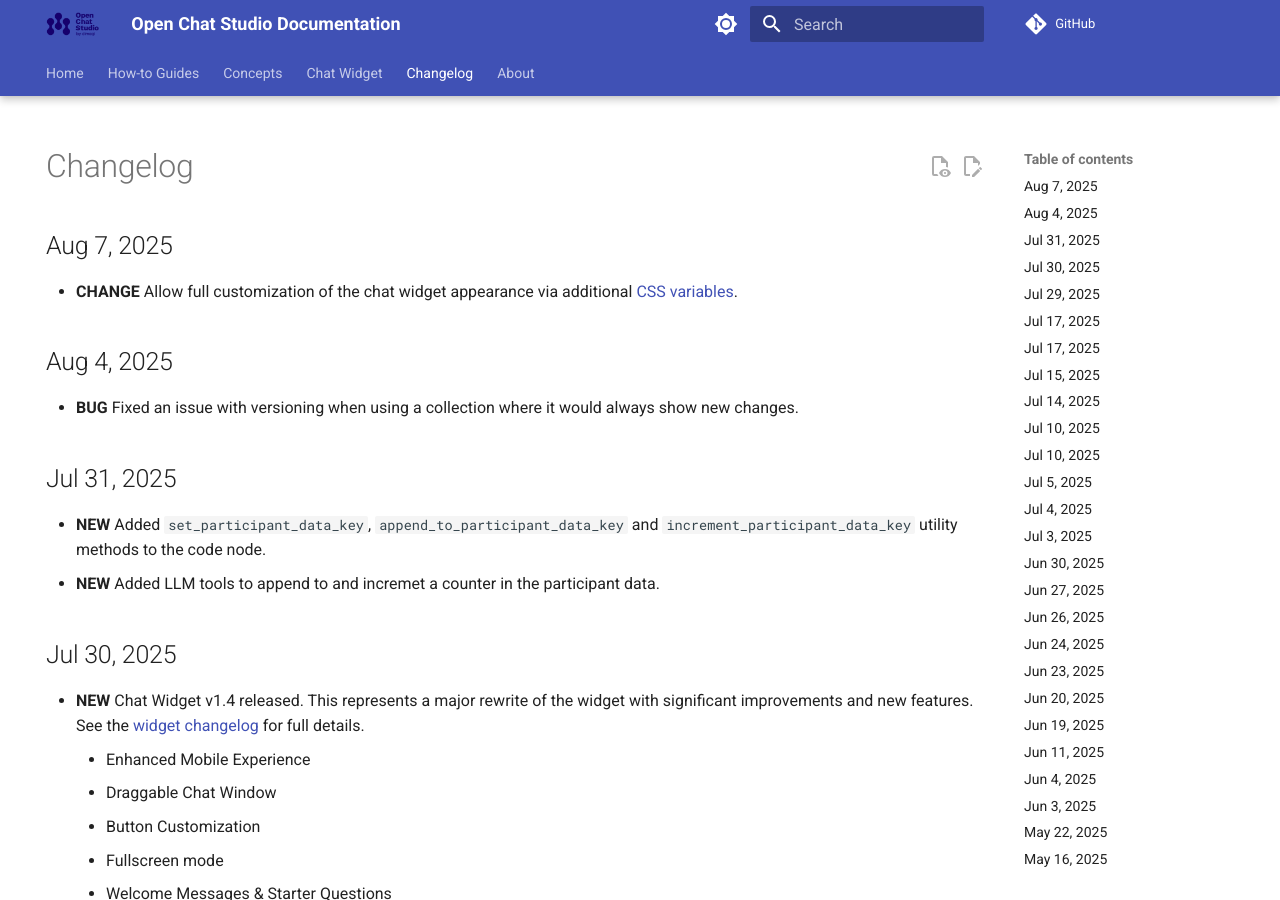
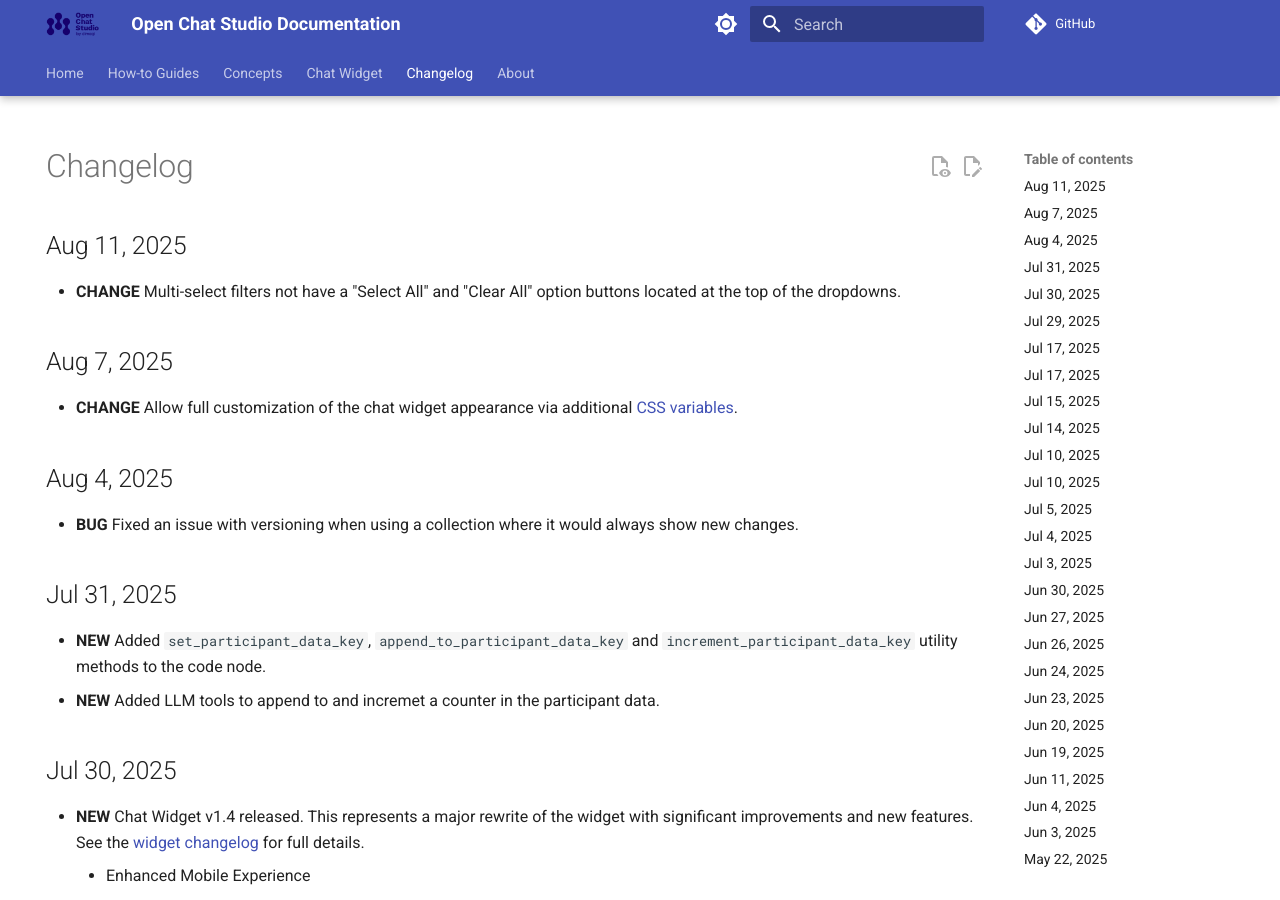
Before and after one commit to dimagi/open-chat-studio-docs, an MkDocs documentation site: the page built from docs/changelog.md, in a window 1280 px wide and 900 px high. Built offline with MkDocs 1.6.1 and Material for MkDocs 9.7.7, drawn with Linux system fonts in a browser that asks for light colours; emoji names are drawn with the system emoji font; a script that is not in the unit is left out; comment, search, counter and statistics services are not loaded.

Commit message:
changlog

```diff
--- a/docs/changelog.md
+++ b/docs/changelog.md
@@ -4,6 +4,10 @@ hide:
 ---
 
 # Changelog
+
+## Aug 11, 2025
+* **CHANGE** Multi-select filters not have a "Select All" and "Clear All" option buttons located at the top of the dropdowns.
+
 
 ## Aug 7, 2025
 * **CHANGE** Allow full customization of the chat widget appearance via additional [CSS variables](chat_widget/styling.md).
```
